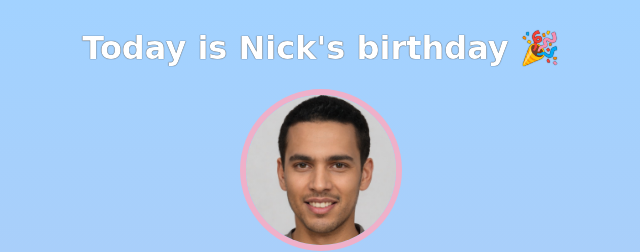
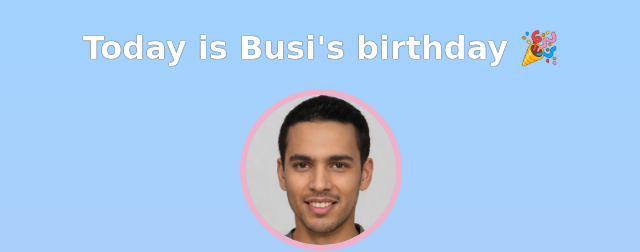
Before and after one commit to OwamiNtuli/bithday-gift-site, a website built with Vite: page index.html in a window 1280 px wide. Shown: the top 252 px of the page, 319-959 px from the left. Built offline with nearby package versions, Linux system fonts and the light colour scheme; a web font is replaced by a local one.

Commit message:
After some changes

```diff
--- a/index.html
+++ b/index.html
@@ -4,10 +4,12 @@
         <link rel="preconnect" href="https://fonts.gstatic.com" crossorigin>
         <link href="https://fonts.googleapis.com/css2?family=Happy+Monkey&display=swap" rel="stylesheet">
         <link rel="stylesheet" href="styles.css">
+        <meta charset="UTF-8">
+<!--        whenever something emojis arent showing just "<meta charset="UTF-8">"-->
     </head>
     <body>
         <div id="header">
-            <h1>Today is Nick's birthday 🎉</h1>
+            <h1>Today is Busi's birthday 🎉</h1>
             <img id="bff-img" src="images/nick.jpg">
             <h2 id="bday-age">24 years old</h2>
             <h4 id="bday-date">01.11.2022</h4>
```
Also changed, not shown: 1 other file.
